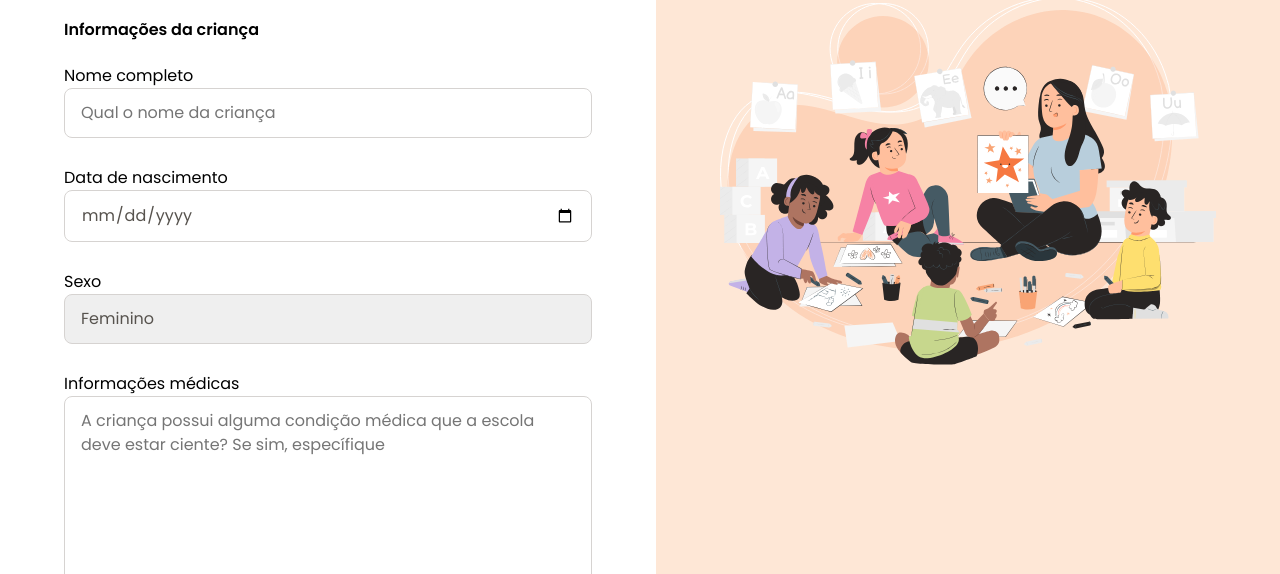
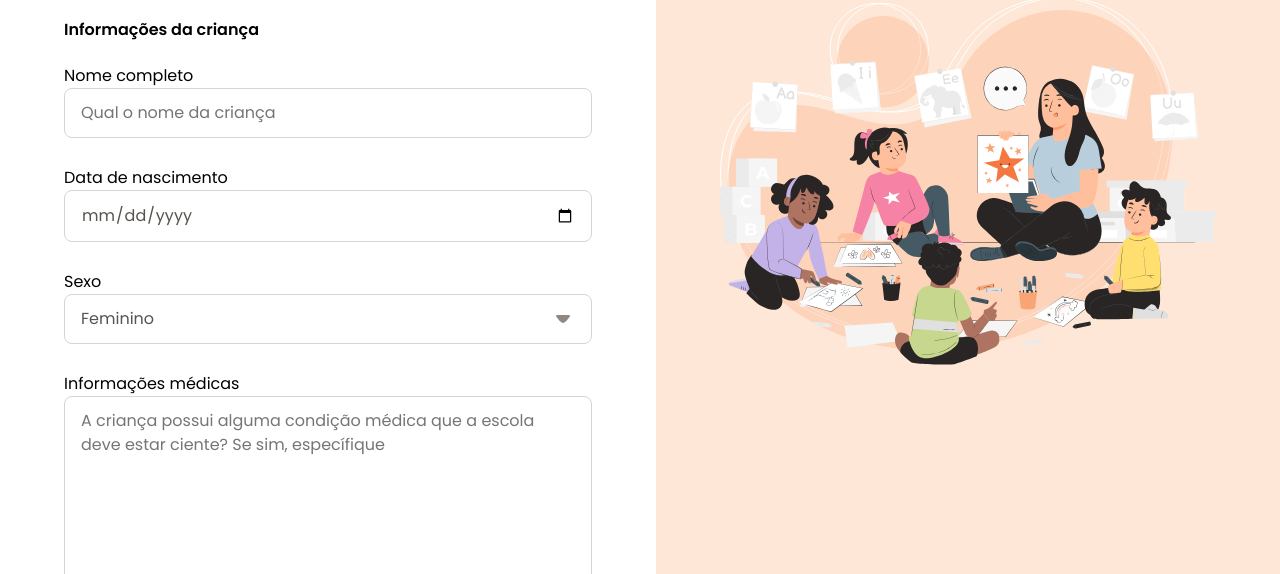
Before and after one commit to jotapao/formulario-de-matricula, a plain HTML site: page index.html in a window 1280 px wide. Shown: the part 226-800 px from the top of the page. Drawn offline with Linux system fonts and the light colour scheme.

Commit message:
Configurando inputs select

```diff
--- a/styles/fields/index.css
+++ b/styles/fields/index.css
@@ -17,4 +17,15 @@ select:focus,
 textarea:focus {
     outline: .25rem solid var(--surface-secondary);
     border: .125rem solid var(--stroke-hightlight);
+    outline-offset: 1px;
 }
+
+
+
+
+
+
+select {
+    background: url(../../Assets/icons/arrow-down-01.svg) no-repeat calc(100% - 1rem);
+
+}
```
